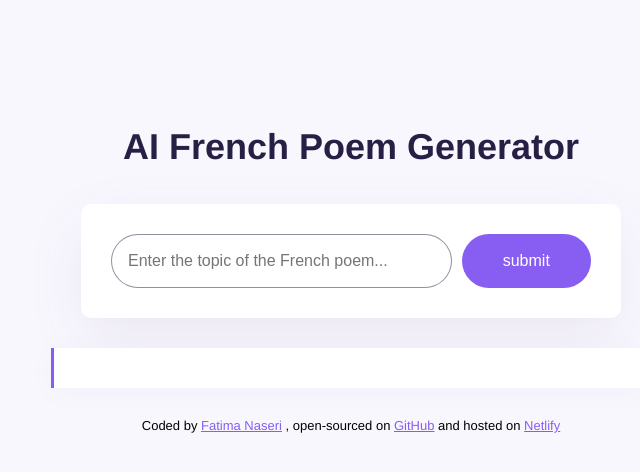
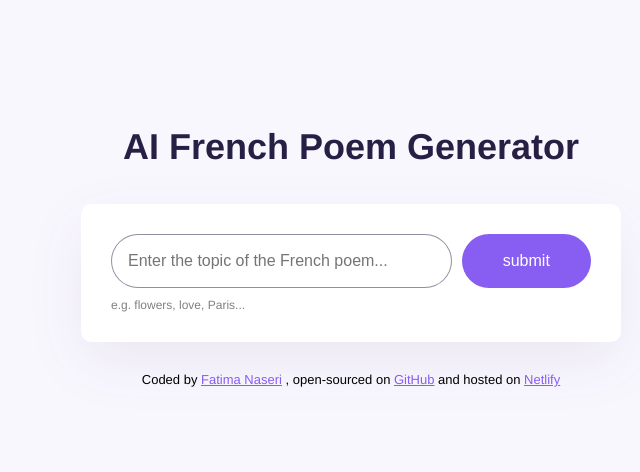
Before and after one commit to NaseriFa/French-Poem-Generator, a plain HTML site: page index.html in a window 1280 px wide. Shown: the whole page, without its empty margins (289-929 px from the left). Drawn offline with nearby package versions, Linux system fonts and the light colour scheme.

Commit message:
upgrade layout, add spinner animation, and refine overall UX

```diff
--- a/index.html
+++ b/index.html
@@ -16,11 +16,16 @@
         </h1>
       </header>
       <main>
-        <form id="poem-generator-form">
-          <input type="text" placeholder="Enter the topic of the French poem..." required class="instruction" id="user-instruction">
-          <input type="submit" value="submit" class="submit-button">
-        </form>
-        <div class="poem" id="poem">
+        <div class="form-container">
+          <form id="poem-generator-form">
+            <input type="text" placeholder="Enter the topic of the French poem..." required class="instruction"
+              id="user-instruction">
+            <input type="submit" value="submit" class="submit-button">
+          </form>
+          <div class="hint">e.g. flowers, love, Paris...</div>
+        </div>
+
+        <div class="poem hidden" id="poem">
 
         </div>
       </main>
--- a/src/index.js
+++ b/src/index.js
@@ -1,22 +1,24 @@
-function displayPoem(response){
-
+function displayPoem(response) {
   new Typewriter('#poem', {
-  strings: response.data.answer,
-  autoStart: true,
-  delay:25,
-  cursor:"",
-});
-
+    strings: response.data.answer,
+    autoStart: true,
+    delay: 25,
+    cursor: "",
+  });
 }
 
-function generatePoem(event){
+function generatePoem(event) {
   event.preventDefault();
   let userInstructionElement = document.querySelector("#user-instruction");
-  //get the api-url
+  // get the api-url
   let apiKey = "8d54b800a79o3a3f274ta06a2117547b";
   let prompt = `Generate a 4 line french poem with the word ${userInstructionElement.value}`;
-  let context = "You are a romantic French poem generator. Write a short 4-line poem using simple HTML. Do not show HTML tags to the user. End with '<strong>SheCodes AI</strong>' and separate each line with a <br/>.";
+  let context =
+    "You are a romantic French poem generator. Write a short 4-line poem using simple HTML. Do not show HTML tags to the user. End with '<strong>SheCodes AI</strong>' and separate each line with a <br/>.";
 
+  let poemElement = document.querySelector("#poem");
+  poemElement.classList.remove("hidden");
+  poemElement.innerHTML = '<span class="spinner">⌛</span>';
 
   let apiUrl = `https://api.shecodes.io/ai/v1/generate?prompt=${prompt}&context=${context}&key=${apiKey}`;
 
@@ -24,4 +26,4 @@ function generatePoem(event){
 }
 
 let formElement = document.querySelector("#poem-generator-form");
-formElement.addEventListener("submit",generatePoem);
+formElement.addEventListener("submit", generatePoem);
--- a/src/styles.css
+++ b/src/styles.css
@@ -19,14 +19,22 @@ h1{
   line-height: 1.5;
   color:#272044;
 }
+.form-container{
+  padding: 30px;
+    background-color: #fff;
+    box-shadow: 0px 20px 60px rgba(65, 50, 100, 0.08);
+    max-width: 80%;
+    margin: 0 auto 30px auto;
+    border-radius: 10px;
+}
 form{
-  padding: 30px;
-  background-color:#fff;
-  box-shadow: 0px 20px 60px rgba(65, 50, 100, 0.08);
-  max-width:80%;
   display: flex;
-  margin: 0 auto 30px auto;
-  border-radius:10px;
+}
+.hint{
+  font-size:12px;
+  color:grey;
+  margin-top:10px;
+  margin-bottom:0px;
 }
 .instruction{
   padding:16px;
@@ -60,7 +68,24 @@ form{
   color:#885df1;
   font-size:12px;
 }
+.hidden{
+  display:none;
+}
 footer{
   font-size:13px;
   text-align: center;
 }
+.spinner {
+  display: inline-block;
+  animation: spin 2s ease-in-out infinite;
+}
+
+@keyframes spin {
+  from {
+    transform: rotate(0deg);
+  }
+
+  to {
+    transform: rotate(360deg);
+  }
+}
```
